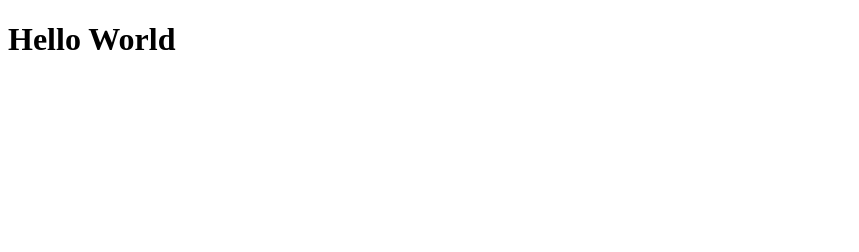
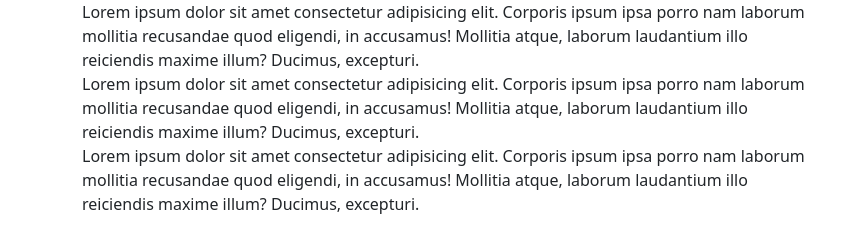
Before and after one commit to keshumake/test_project, a plain HTML site: page index.html in a window 1280 px wide. Shown: the whole page, without its empty margins (0-859 px from the left). Drawn offline with nearby package versions, Linux system fonts and the light colour scheme.

Commit message:
added index code and bootstrap

```diff
--- a/index.html
+++ b/index.html
@@ -5,8 +5,31 @@
     <meta http-equiv="X-UA-Compatible" content="IE=edge">
     <meta name="viewport" content="width=device-width, initial-scale=1.0">
     <title>Bootstrap</title>
+    <link href="https://cdn.jsdelivr.net/npm/bootstrap@5.1.3/dist/css/bootstrap.min.css" rel="stylesheet" integrity="sha384-1BmE4kWBq78iYhFldvKuhfTAU6auU8tT94WrHftjDbrCEXSU1oBoqyl2QvZ6jIW3" crossorigin="anonymous">
+
 </head>
 <body>
-    <h1 class="heading">Hello World</h1>
+    <div class="container">
+        <div class="row">
+            <div class="col-lg-8 col-md-12">
+                Lorem ipsum dolor sit amet consectetur adipisicing elit. Corporis ipsum ipsa porro nam laborum mollitia recusandae quod eligendi, in accusamus! Mollitia atque, laborum laudantium illo reiciendis maxime illum? Ducimus, excepturi.
+            </div>
+        </div>
+
+        <div class="row">
+            <div class="col-lg-8 col-md-12">
+                Lorem ipsum dolor sit amet consectetur adipisicing elit. Corporis ipsum ipsa porro nam laborum mollitia recusandae quod eligendi, in accusamus! Mollitia atque, laborum laudantium illo reiciendis maxime illum? Ducimus, excepturi.
+            </div>
+        </div>
+
+        <div class="row">
+            <div class="col-lg-8 col-md-12">
+                Lorem ipsum dolor sit amet consectetur adipisicing elit. Corporis ipsum ipsa porro nam laborum mollitia recusandae quod eligendi, in accusamus! Mollitia atque, laborum laudantium illo reiciendis maxime illum? Ducimus, excepturi.
+            </div>
+        </div>
+    </div>
+
+    <script src="https://cdn.jsdelivr.net/npm/bootstrap@5.1.3/dist/js/bootstrap.bundle.min.js" integrity="sha384-ka7Sk0Gln4gmtz2MlQnikT1wXgYsOg+OMhuP+IlRH9sENBO0LRn5q+8nbTov4+1p" crossorigin="anonymous"></script>
+
 </body>
 </html>
```
